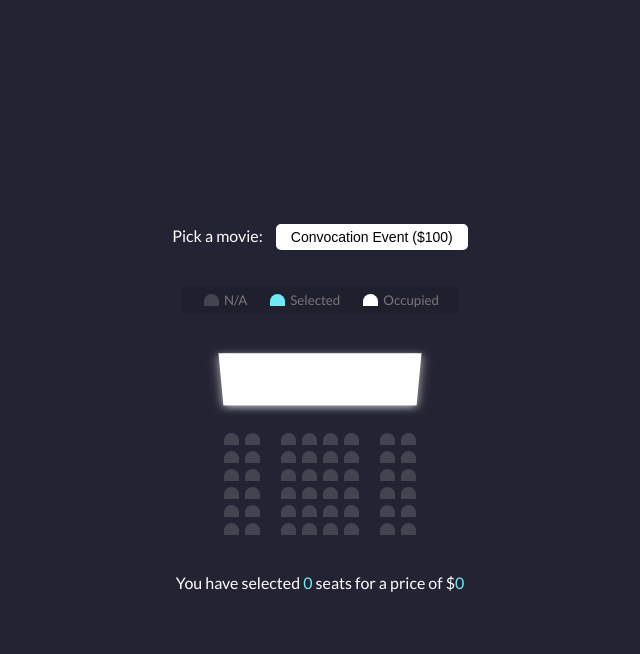
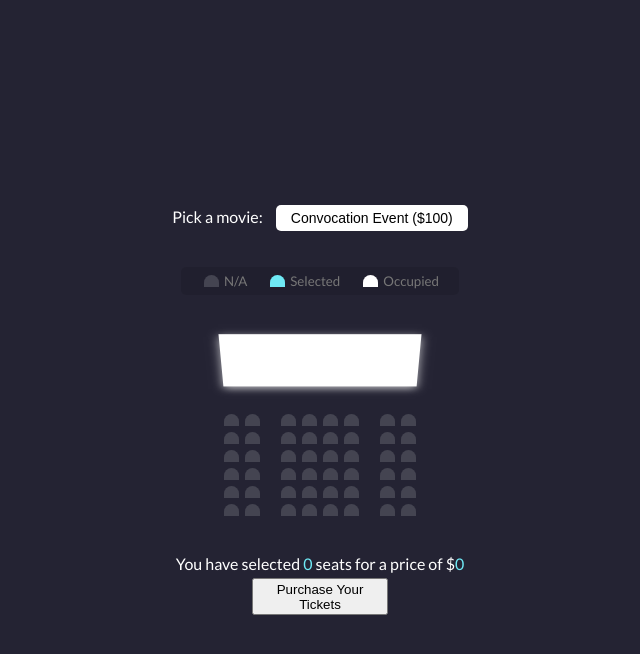
Before and after one commit to sathishveerananiiitb/seat_booking, a Django app: page / in a window 1280 px wide. Shown: the top 654 px of the page, without its empty margins (320-960 px from the left). Run offline with Django 3.2, Linux system fonts and the light colour scheme; data comes from the database, SQL or seed files in the repository.

Commit message:
added changes

```diff
--- a/static/style.css
+++ b/static/style.css
@@ -113,3 +113,8 @@ p.text {
 p.text span {
   color: #6feaf6;
 }
+
+.purchase_btn {
+  padding: 1%;
+  cursor: pointer;
+}
--- a/templates/index.html
+++ b/templates/index.html
@@ -105,6 +105,10 @@
       >
     </p>
 
+    <div class='cta'>
+      <button class='purchase_btn'>Purchase Your Tickets</button>
+    </div>
+
     <script src="{% static 'script.js' %}"></script>
   </body>
 </html>
```
